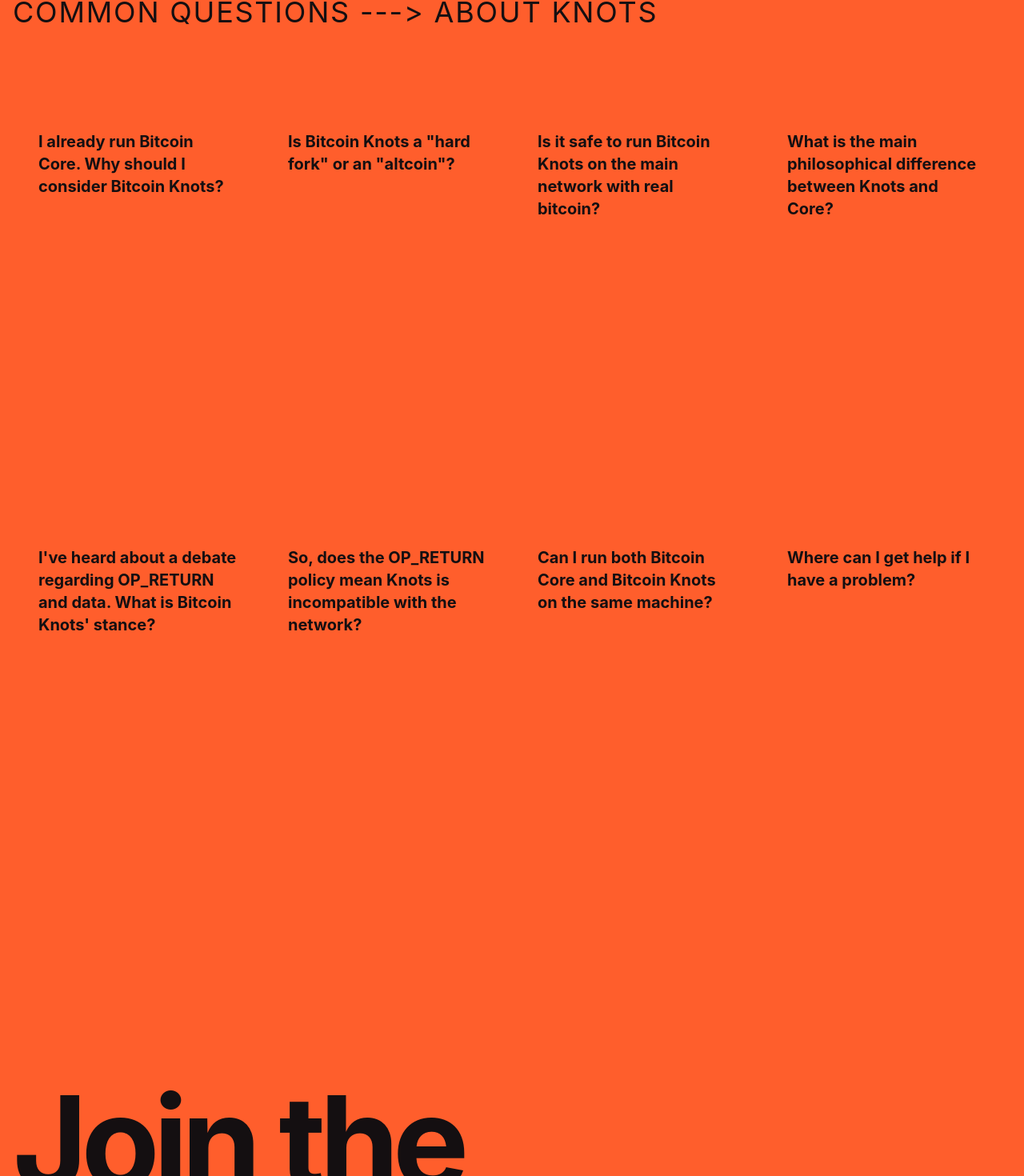
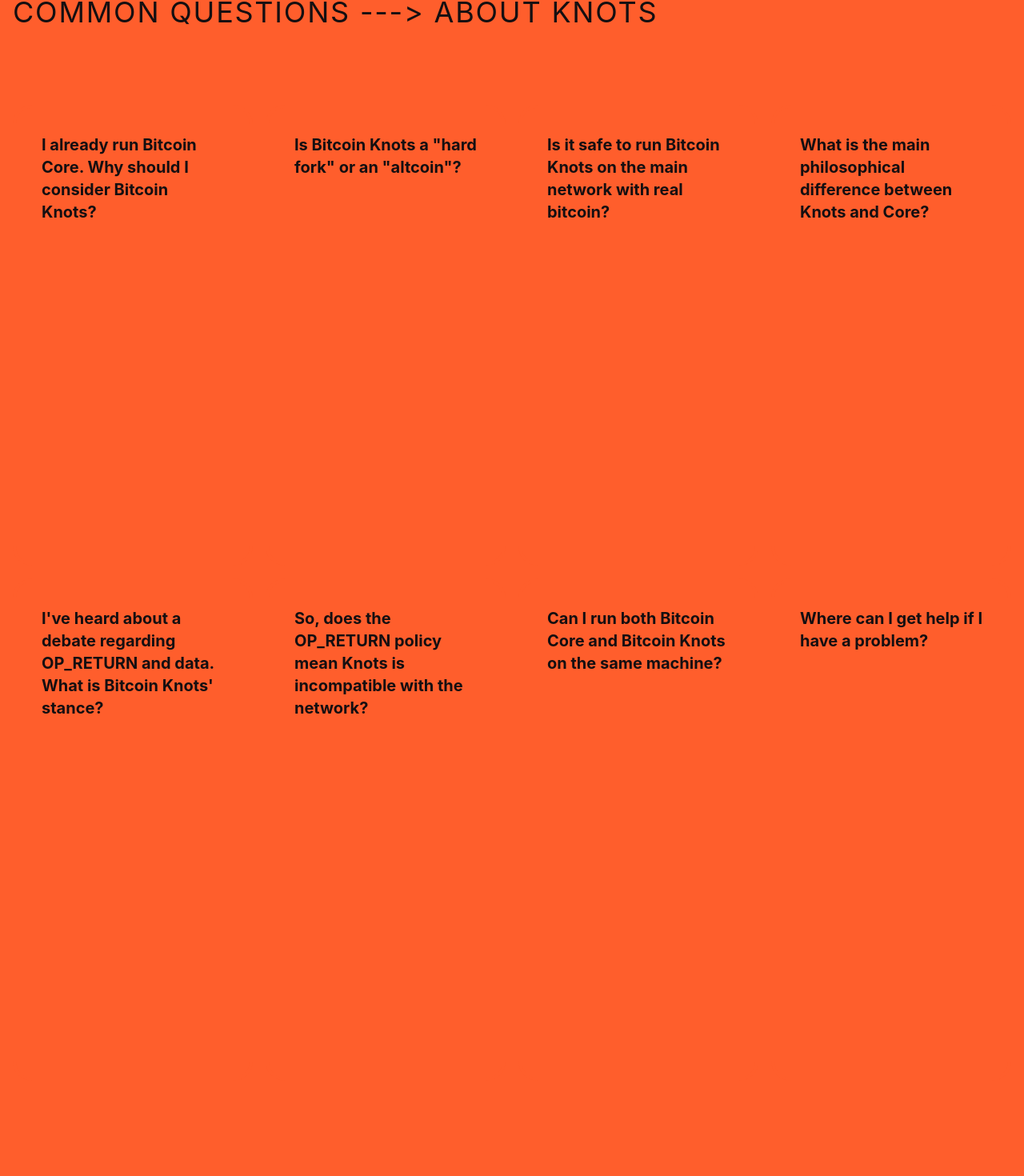
Before and after one commit to lexrexx/bitcoinknots.org, a Nuxt app: page / in a window 1280 px wide. Shown: the part 7210-8680 px from the top of the page at 80% size. Built offline with nearby package versions, Linux system fonts and the light colour scheme.

Commit message:
Update FAQ section

```diff
--- a/app/pages/index.vue
+++ b/app/pages/index.vue
@@ -650,20 +650,20 @@
       </h3>
 
       <!-- QA -->
-      <div class="mt-24 grid grid-cols-4 gap-0">
+      <div class="mt-24 grid grid-cols-4 gap-4">
         <!-- QA #1 -->
         <div
           class="
-            qa group cursor-pointer rounded-3xl p-8 text-xl text-onyx
-            hover:bg-onyx hover:text-vanil
-            dark:text-vanil dark:hover:bg-vanil dark:hover:text-onyx
+            qa group cursor-pointer rounded-3xl p-8 text-xl text-onyx border-4 border-brand dark:border-onyx
+            hover:border-onyx hover:text-onyx dark:hover:text-vanil
+            dark:text-vanil dark:hover:border-vanil
           "
         >
           <div
             class="
               q mb-8 font-bold opacity-100
-              group-hover:text-vanil group-hover:opacity-100
-              dark:group-hover:text-onyx
+              group-hover:border-vanil group-hover:opacity-100
+              dark:group-hover:text-vanil
             "
           >
             I already run Bitcoin Core. Why should I consider Bitcoin Knots?
@@ -684,16 +684,16 @@
         <!-- QA #2 -->
         <div
           class="
-            qa group cursor-pointer rounded-3xl p-8 text-xl text-onyx
-            hover:bg-onyx hover:text-vanil
-            dark:text-vanil dark:hover:bg-vanil dark:hover:text-onyx
+            qa group cursor-pointer rounded-3xl p-8 text-xl text-onyx border-4 border-brand dark:border-onyx
+            hover:border-onyx hover:text-onyx dark:hover:text-vanil
+            dark:text-vanil dark:hover:border-vanil
           "
         >
           <div
             class="
               q mb-8 font-bold opacity-100
-              group-hover:text-vanil group-hover:opacity-100
-              dark:group-hover:text-onyx
+              group-hover:border-vanil group-hover:opacity-100
+              dark:group-hover:text-vanil
             "
           >
             Is Bitcoin Knots a "hard fork" or an "altcoin"?
@@ -714,16 +714,16 @@
         <!-- QA #3 -->
         <div
           class="
-            qa group cursor-pointer rounded-3xl p-8 text-xl text-onyx
-            hover:bg-onyx hover:text-vanil
-            dark:text-vanil dark:hover:bg-vanil dark:hover:text-onyx
+            qa group cursor-pointer rounded-3xl p-8 text-xl text-onyx border-4 border-brand dark:border-onyx
+            hover:border-onyx hover:text-onyx dark:hover:text-vanil
+            dark:text-vanil dark:hover:border-vanil
           "
         >
           <div
             class="
               q mb-8 font-bold opacity-100
-              group-hover:text-vanil group-hover:opacity-100
-              dark:group-hover:text-onyx
+              group-hover:border-vanil group-hover:opacity-100
+              dark:group-hover:text-vanil
             "
           >
             Is it safe to run Bitcoin Knots on the main network with real bitcoin?
@@ -743,16 +743,16 @@
         <!-- QA #4 -->
         <div
           class="
-            qa group cursor-pointer rounded-3xl p-8 text-xl text-onyx
-            hover:bg-onyx hover:text-vanil
-            dark:text-vanil dark:hover:bg-vanil dark:hover:text-onyx
+            qa group cursor-pointer rounded-3xl p-8 text-xl text-onyx border-4 border-brand dark:border-onyx
+            hover:border-onyx hover:text-onyx dark:hover:text-vanil
+            dark:text-vanil dark:hover:border-vanil
           "
         >
           <div
             class="
               q mb-8 font-bold opacity-100
-              group-hover:text-vanil group-hover:opacity-100
-              dark:group-hover:text-onyx
+              group-hover:border-vanil group-hover:opacity-100
+              dark:group-hover:text-vanil
             "
           >
             What is the main philosophical difference between Knots and Core?
@@ -774,16 +774,16 @@
         <!-- QA #5 -->
         <div
           class="
-            qa group cursor-pointer rounded-3xl p-8 text-xl text-onyx
-            hover:bg-onyx hover:text-vanil
-            dark:text-vanil dark:hover:bg-vanil dark:hover:text-onyx
+            qa group cursor-pointer rounded-3xl p-8 text-xl text-onyx border-4 border-brand dark:border-onyx
+            hover:border-onyx hover:text-onyx dark:hover:text-vanil
+            dark:text-vanil dark:hover:border-vanil
           "
         >
           <div
             class="
               q mb-8 font-bold opacity-100
-              group-hover:text-vanil group-hover:opacity-100
-              dark:group-hover:text-onyx
+              group-hover:border-vanil group-hover:opacity-100
+              dark:group-hover:text-vanil
             "
           >
             I've heard about a debate regarding OP_RETURN and data. What is Bitcoin Knots' stance?
@@ -805,16 +805,16 @@
         <!-- QA #6 -->
         <div
           class="
-            qa group cursor-pointer rounded-3xl p-8 text-xl text-onyx
-            hover:bg-onyx hover:text-vanil
-            dark:text-vanil dark:hover:bg-vanil dark:hover:text-onyx
+            qa group cursor-pointer rounded-3xl p-8 text-xl text-onyx border-4 border-brand dark:border-onyx
+            hover:border-onyx hover:text-onyx dark:hover:text-vanil
+            dark:text-vanil dark:hover:border-vanil
           "
         >
           <div
             class="
               q mb-8 font-bold opacity-100
-              group-hover:text-vanil group-hover:opacity-100
-              dark:group-hover:text-onyx
+              group-hover:border-vanil group-hover:opacity-100
+              dark:group-hover:text-vanil
             "
           >
             So, does the OP_RETURN policy mean Knots is incompatible with the network?
@@ -836,16 +836,16 @@
         <!-- QA #7 -->
         <div
           class="
-            qa group cursor-pointer rounded-3xl p-8 text-xl text-onyx
-            hover:bg-onyx hover:text-vanil
-            dark:text-vanil dark:hover:bg-vanil dark:hover:text-onyx
+            qa group cursor-pointer rounded-3xl p-8 text-xl text-onyx border-4 border-brand dark:border-onyx
+            hover:border-onyx hover:text-onyx dark:hover:text-vanil
+            dark:text-vanil dark:hover:border-vanil
           "
         >
           <div
             class="
               q mb-8 font-bold opacity-100
-              group-hover:text-vanil group-hover:opacity-100
-              dark:group-hover:text-onyx
+              group-hover:border-vanil group-hover:opacity-100
+              dark:group-hover:text-vanil
             "
           >
             Can I run both Bitcoin Core and Bitcoin Knots on the same machine?
@@ -865,16 +865,16 @@
         <!-- QA #8 -->
         <div
           class="
-            qa group cursor-pointer rounded-3xl p-8 text-xl text-onyx
-            hover:bg-onyx hover:text-vanil
-            dark:text-vanil dark:hover:bg-vanil dark:hover:text-onyx
+            qa group cursor-pointer rounded-3xl p-8 text-xl text-onyx border-4 border-brand dark:border-onyx
+            hover:border-onyx hover:text-onyx dark:hover:text-vanil
+            dark:text-vanil dark:hover:border-vanil
           "
         >
           <div
             class="
               q mb-8 font-bold opacity-100
-              group-hover:text-vanil group-hover:opacity-100
-              dark:group-hover:text-onyx
+              group-hover:border-vanil group-hover:opacity-100
+              dark:group-hover:text-vanil
             "
           >
             Where can I get help if I have a problem?
```
